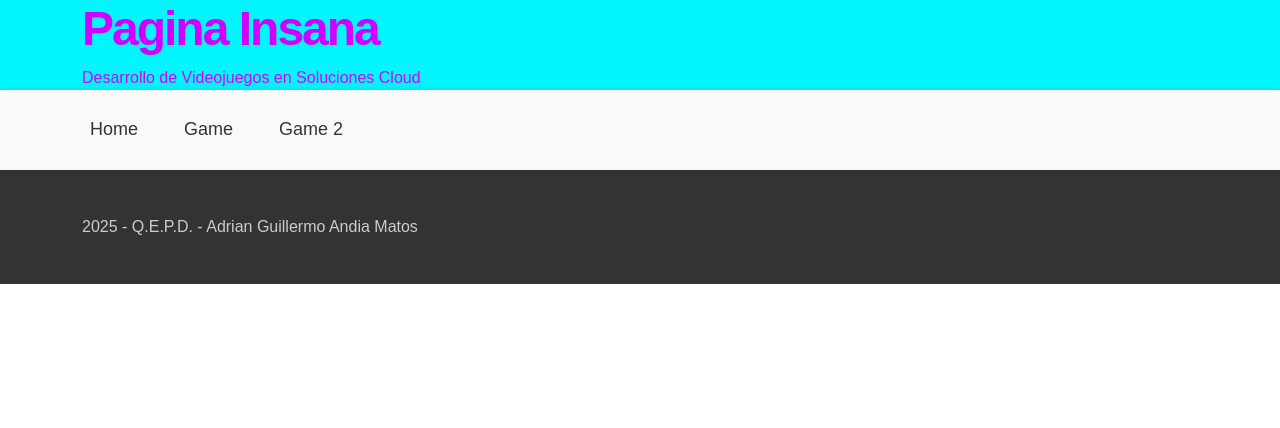
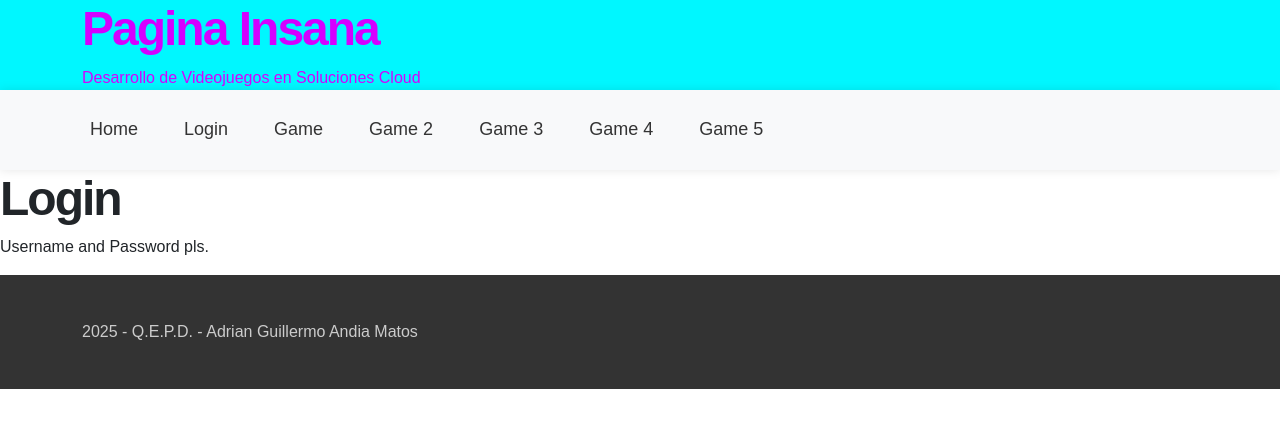
Before and after one commit to AdrianAndia99/Cloud_React, a React (Vite) app: page /login in a window 1280 px wide. Shown: the top 428 px of the page. Built offline with nearby package versions, Linux system fonts and the light colour scheme.

Commit message:
rutas implementadas

```diff
--- a/src/App.tsx
+++ b/src/App.tsx
@@ -4,8 +4,12 @@ import Home from "./pages/Home.tsx";
 import MainHeader from "./common/MainHeader.tsx";
 import MainNav from "./common/MainNav.tsx";
 import MainFooter from "./common/MainFooter.tsx";
+import Login from './pages/Login.tsx';
 import Game from "./pages/Game.tsx";
 import Game2 from "./pages/Game2.tsx";
+import Game3 from './pages/Game3.tsx';
+import Game4 from './pages/Game4.tsx';
+import Game5 from './pages/Game5.tsx';
 
 function App() {
     return (
@@ -15,8 +19,12 @@ function App() {
                 <MainNav />
                 <Routes>
                     <Route path='/' element={<Home/>}/>
+                    <Route path='/login' element={<Login/>}/>
                     <Route path='/game' element={<Game/>}/>
                     <Route path='/game2' element={<Game2/>}/>
+                    <Route path='/game3' element={<Game3/>}/>
+                    <Route path='/game4' element={<Game4/>}/>
+                    <Route path='/game5' element={<Game5/>}/>
                 </Routes>
                 <MainFooter />
             </BrowserRouter>
--- a/src/common/MainNav.tsx
+++ b/src/common/MainNav.tsx
@@ -10,10 +10,22 @@ function MainNav() {
                             <Link className="nav-link" to="/">Home</Link>
                         </li>
                         <li className="nav-item">
+                            <Link className="nav-link" to="/login">Login</Link>
+                        </li>
+                        <li className="nav-item">
                             <Link className="nav-link" to="/game">Game</Link>
                         </li>
                         <li className="nav-item">
                             <Link className="nav-link" to="/game2">Game 2</Link>
+                        </li>
+                        <li className="nav-item">
+                            <Link className="nav-link" to="/game3">Game 3</Link>
+                        </li>
+                        <li className="nav-item">
+                            <Link className="nav-link" to="/game4">Game 4</Link>
+                        </li>
+                        <li className="nav-item">
+                            <Link className="nav-link" to="/game5">Game 5</Link>
                         </li>
                     </ul>
                 </div>
--- /dev/null
+++ b/src/pages/Game3.tsx
@@ -0,0 +1,9 @@
+function Game3() {
+    return (
+      <div>
+        <h1>Game 3</h1>
+        <p>This is the third game.</p>
+      </div>
+    );
+  }
+  export default Game3;
--- /dev/null
+++ b/src/pages/Game4.tsx
@@ -0,0 +1,9 @@
+function Game4() {
+    return (
+      <div>
+        <h1>Game 4</h1>
+        <p>This is the fourth game.</p>
+      </div>
+    );
+  }
+  export default Game4;
--- /dev/null
+++ b/src/pages/Game5.tsx
@@ -0,0 +1,9 @@
+function Game5() {
+    return (
+      <div>
+        <h1>Game 5</h1>
+        <p>This is the fifth game.</p>
+      </div>
+    );
+  }
+  export default Game5;
--- /dev/null
+++ b/src/pages/Login.tsx
@@ -0,0 +1,9 @@
+function Login() {
+    return (
+      <div>
+        <h1>Login</h1>
+        <p>Username and Password pls.</p>
+      </div>
+    );
+  }
+  export default Login;
```
